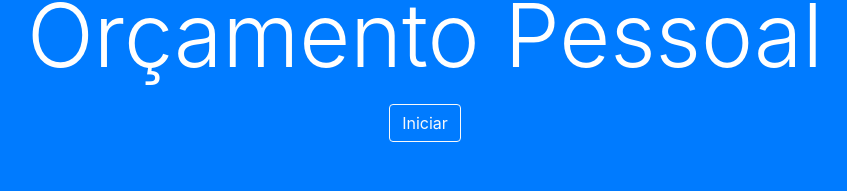
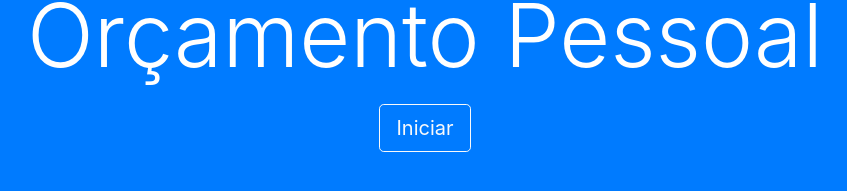
Before and after one commit to martins20/Orcamento-Pessoal, a plain HTML site: page App/index1.html in a window 1280 px wide. Shown: the part 429-620 px from the top of the page, without its empty margins (215-1062 px from the left). Drawn offline with nearby package versions, Linux system fonts and the light colour scheme.

Commit message:
Update index1.html

```diff
--- a/App/index1.html
+++ b/App/index1.html
@@ -24,7 +24,7 @@
         <div class="col-12 borda ">
           <img src="./piggy-bank-solid.svg" class="mt-5"  width="400">
           <h1 class="display-2 text-white m-2">Orçamento Pessoal</h1>
-          <button class="btn btn-outline-light m-2" onclick="btnStart()">Iniciar</button>
+          <button class="btn btn-lg btn-outline-light m-2" onclick="btnStart()">Iniciar</button>
         </div>
       </div>
     </div>
```
